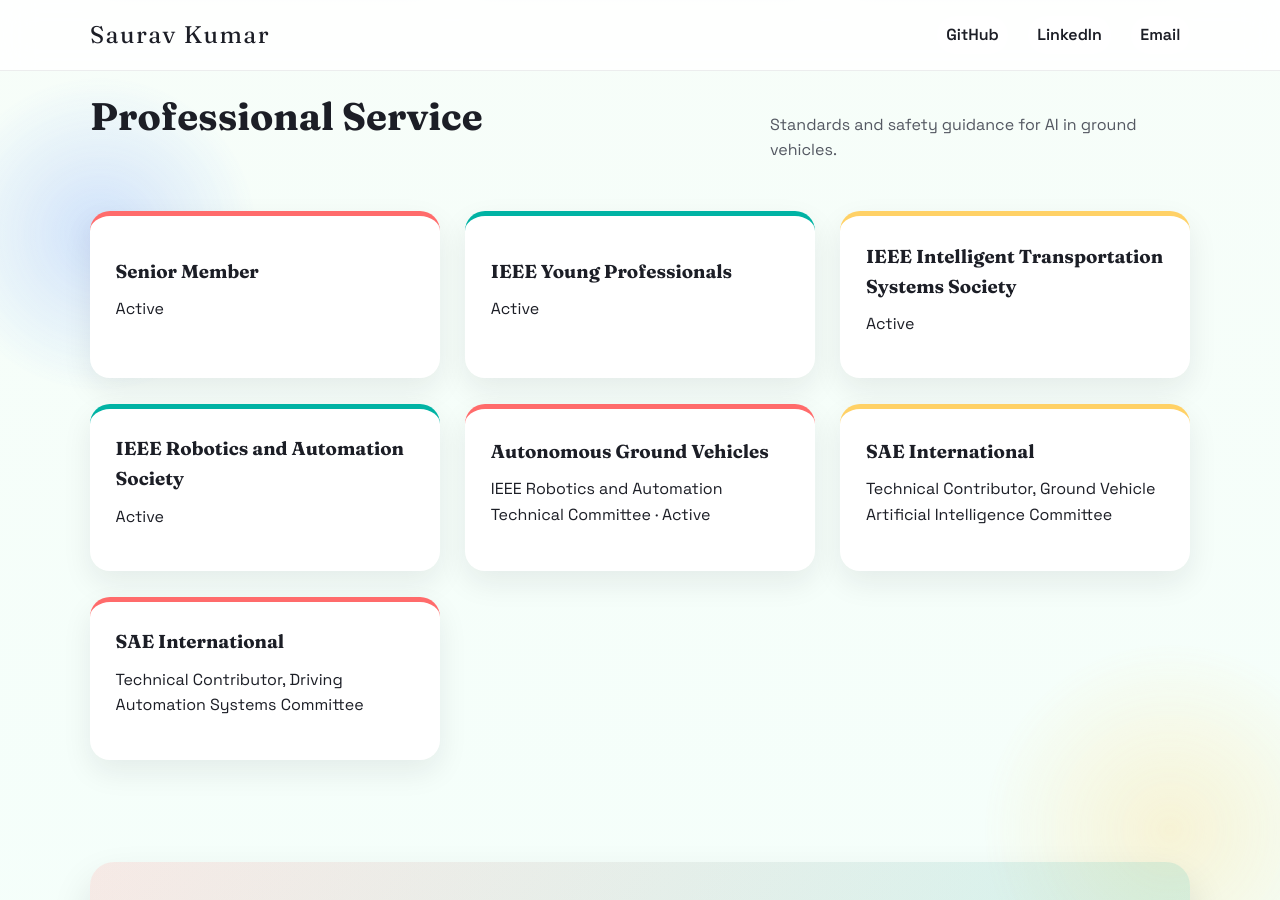
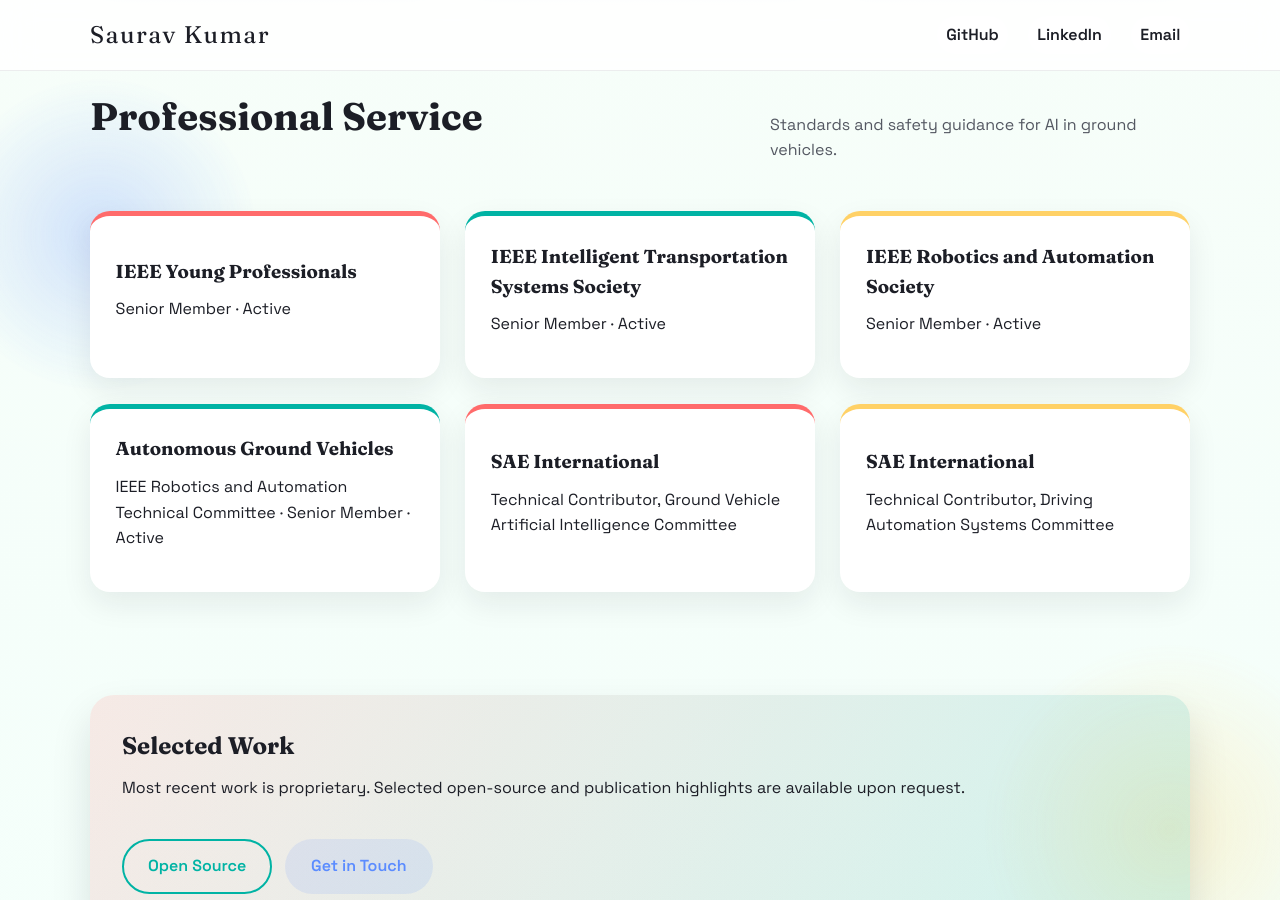
Before and after one commit to sauravkdeo/sauravkdeo.github.io, a Jekyll site: the page built from index.html, in a window 1280 px wide and 900 px high, scrolled down 4184 px. Built offline with Jekyll 4.4.1, drawn with Linux system fonts in a browser that asks for light colours.

Commit message:
Merge senior member into IEEE cards

```diff
--- a/index.html
+++ b/index.html
@@ -291,24 +291,20 @@
     </div>
     <div class="card-grid">
       <article class="card compact-card">
-        <h3>Senior Member</h3>
-        <p>Active</p>
-      </article>
-      <article class="card compact-card">
         <h3>IEEE Young Professionals</h3>
-        <p>Active</p>
+        <p>Senior Member · Active</p>
       </article>
       <article class="card compact-card">
         <h3>IEEE Intelligent Transportation Systems Society</h3>
-        <p>Active</p>
+        <p>Senior Member · Active</p>
       </article>
       <article class="card compact-card">
         <h3>IEEE Robotics and Automation Society</h3>
-        <p>Active</p>
+        <p>Senior Member · Active</p>
       </article>
       <article class="card compact-card">
         <h3>Autonomous Ground Vehicles</h3>
-        <p>IEEE Robotics and Automation Technical Committee · Active</p>
+        <p>IEEE Robotics and Automation Technical Committee · Senior Member · Active</p>
       </article>
       <article class="card compact-card">
         <h3>SAE International</h3>
```
